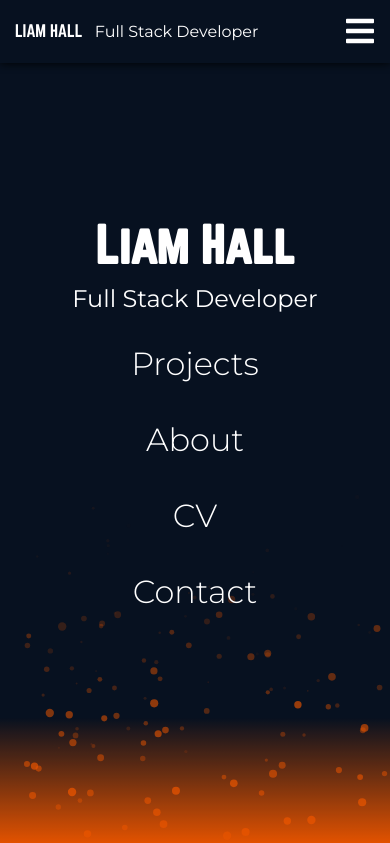
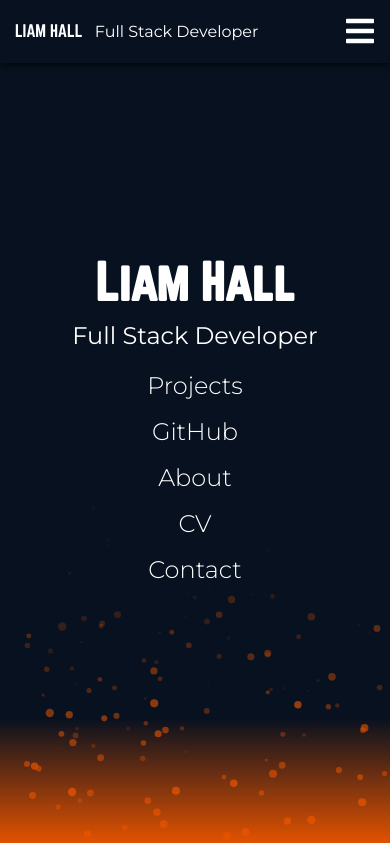
Before and after one commit to LiamDHall/Portfolio, a Flask app: page / in a window 390 px wide. Shown: the top 843 px of the page. Run offline with Flask 2, Linux system fonts and the light colour scheme; data that the repository does not hold is empty; some libraries are stand-ins or nearby versions.

Commit message:
Add link to github repository

```diff
--- a/static/css/base.css
+++ b/static/css/base.css
@@ -601,6 +601,12 @@ button:focus {
     .hero__list li {
         display: block;
     }
+
+    .cta--hero {
+        font-size: var(--f-tag);
+        width: 75%;
+        padding: 0;
+    }
 }
 
 @media screen and (max-width: 576px) {
--- a/templates/base.html
+++ b/templates/base.html
@@ -63,6 +63,9 @@
                            <a id="nav-projects" class="nav-item navbar-toggler" href="#projects">Projects</a>
                         </li>
                         <li>
+                            <a class="nav-item navbar-toggler" href="https://github.com/LiamDHall" target="_blank">GitHub</a>
+                        </li>
+                        <li>
                            <a id="nav-about" class="nav-item navbar-toggler" href="#about">About</a>
                         </li>
                         <li>
--- a/templates/index.html
+++ b/templates/index.html
@@ -10,6 +10,9 @@
                <li>
                   <a class="cta cta--hero" href="#projects">Projects</a>
                </li>
+               <li>
+                  <a class="cta cta--hero" href="https://github.com/LiamDHall" target="_blank">GitHub</a>
+              </li>
                <li>
                   <a class="cta cta--hero" href="#about">About</a>
                </li>
```
